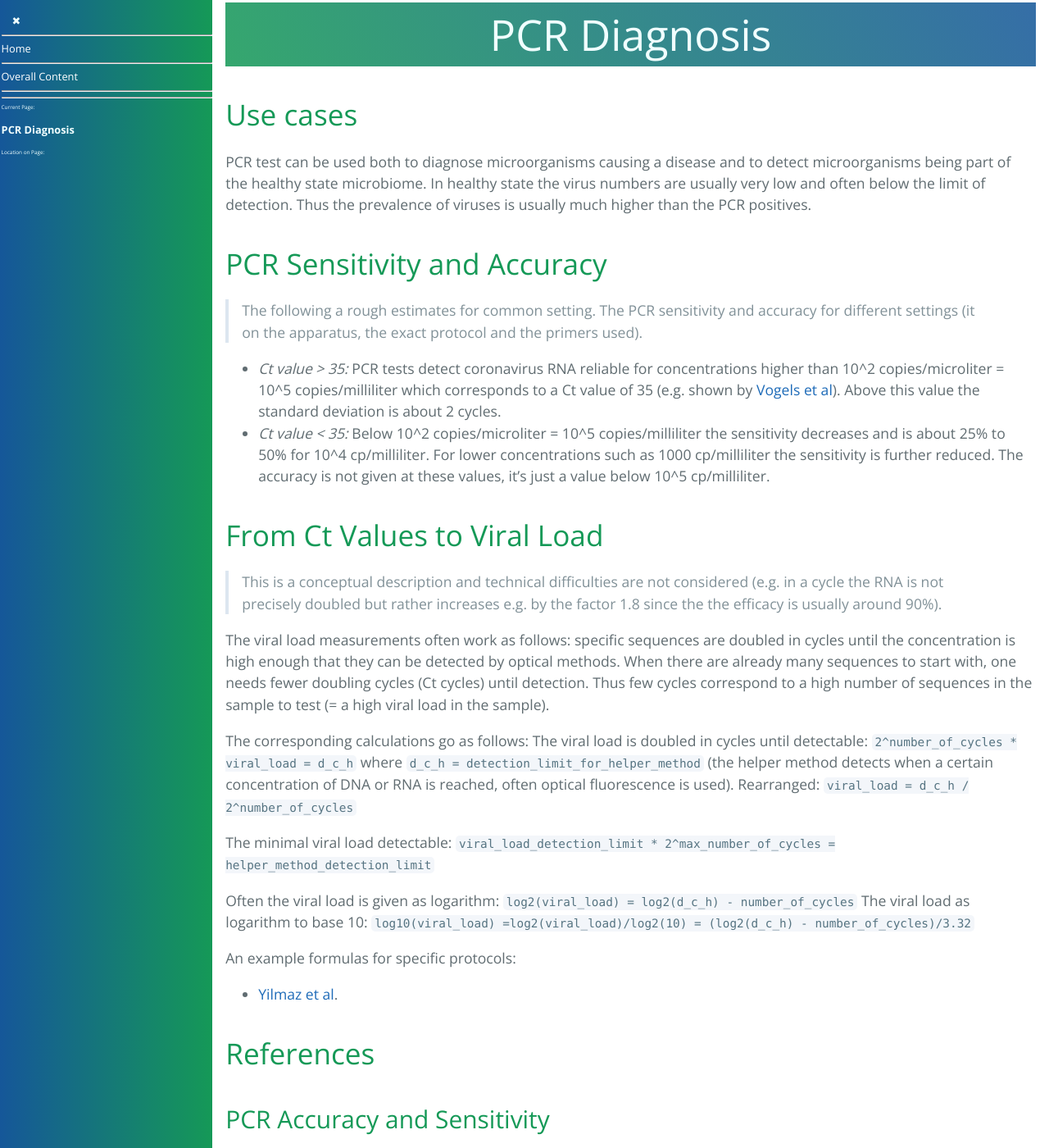
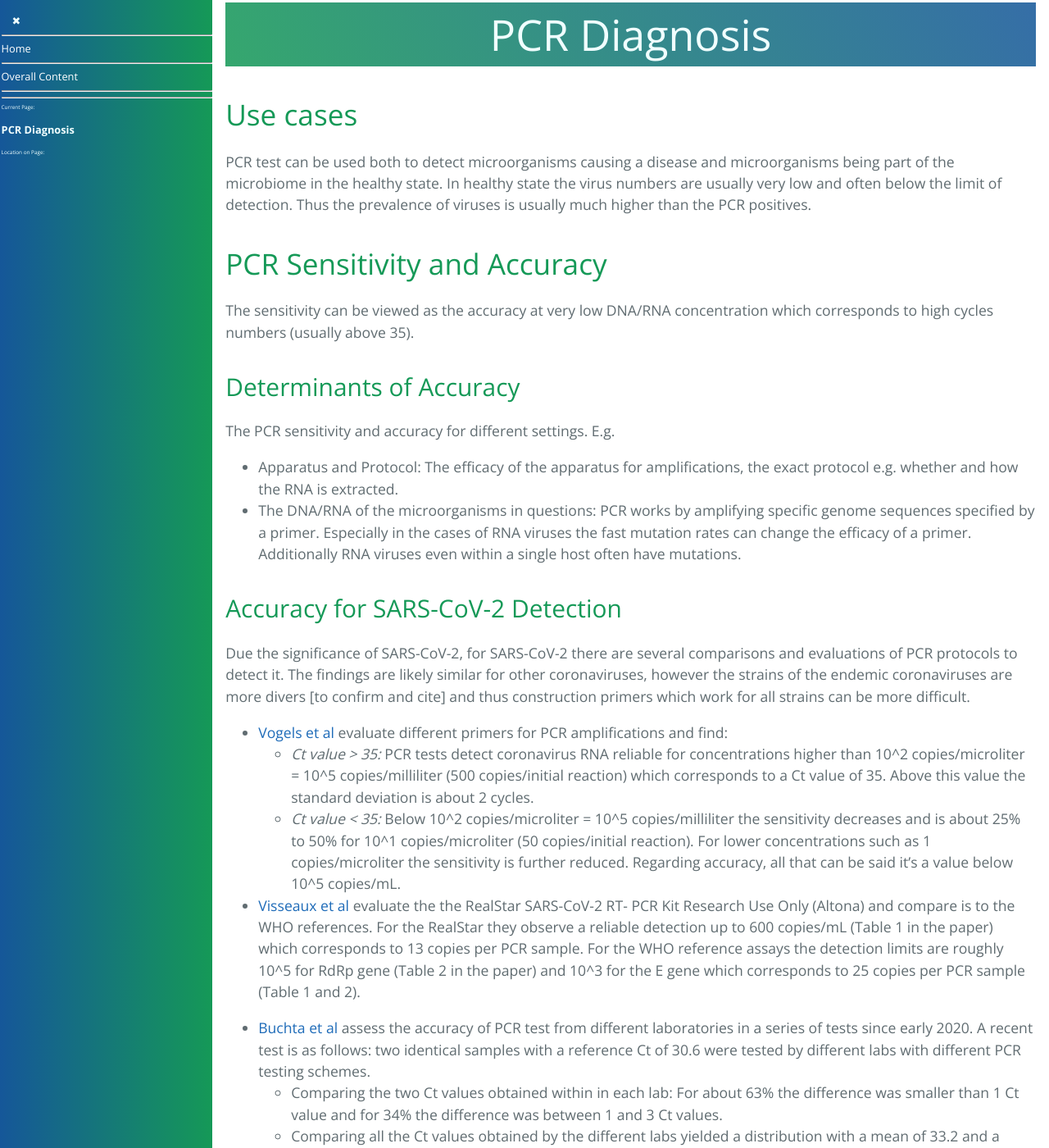
Before and after one commit to forestgrape/coronavirus, a Jekyll site: the page built from 3_medical/pcr_diagnosis.md, in a window 1280 px wide and 1400 px high. Shown: the whole window at 82% size. Built offline with Jekyll 4.4.1, drawn with Linux system fonts in a browser that asks for light colours; our own code applies the rules of GitHub Pages for plain Markdown files; some of the changed text lies outside the part shown.

Commit message:
section on PCR accuracy

```diff
--- a/3_medical/pcr_diagnosis.md
+++ b/3_medical/pcr_diagnosis.md
@@ -1,14 +1,29 @@
 # PCR Diagnosis
 
 ## Use cases
-PCR test can be used both to diagnose microorganisms causing a disease and to detect microorganisms being part of the healthy state microbiome. In healthy state the virus numbers are usually very low and often below the limit of detection. Thus the prevalence of viruses is usually much higher than the PCR positives.
+PCR test can be used both to detect microorganisms causing a disease and microorganisms being part of the microbiome in the healthy state. In healthy state the virus numbers are usually very low and often below the limit of detection. Thus the prevalence of viruses is usually much higher than the PCR positives.
 
 ## PCR Sensitivity and Accuracy
-> The following a rough estimates for common setting. The PCR sensitivity and accuracy for different settings (it on the apparatus, the exact protocol and the primers used).
+The sensitivity can be viewed as the accuracy at very low DNA/RNA concentration which corresponds to high cycles numbers (usually above 35).
 
-* *Ct value > 35:* PCR tests detect coronavirus RNA reliable for concentrations higher than 10^2 copies/microliter = 10^5 copies/milliliter which corresponds to a Ct value of 35 (e.g. shown by [Vogels et al](#vogels)). Above this value the standard deviation is about 2 cycles.
-* *Ct value < 35:* Below 10^2 copies/microliter = 10^5 copies/milliliter the sensitivity decreases and is about 25% to 50% for 10^4 cp/milliliter. For lower concentrations such as 1000 cp/milliliter the sensitivity is further reduced. The accuracy is not given at these values, it's just a value below 10^5 cp/milliliter.
+### Determinants of Accuracy
+The PCR sensitivity and accuracy for different settings. E.g.
+* Apparatus and Protocol: The efficacy of the apparatus for amplifications, the exact protocol e.g. whether and how the RNA is extracted.
+* The DNA/RNA of the microorganisms in questions: PCR works by amplifying specific genome sequences specified by a primer. Especially in the cases of RNA viruses the fast mutation rates can change the efficacy of a primer. Additionally RNA viruses even within a single host often have mutations.
 
+### Accuracy for SARS-CoV-2 Detection
+Due the significance of SARS-CoV-2, for SARS-CoV-2 there are several comparisons and evaluations of PCR protocols to detect it. The findings are likely similar for other coronaviruses, however the strains of the endemic coronaviruses are more divers [to confirm and cite] and thus construction primers which work for all strains can be more difficult.
+
+* [Vogels et al](#vogels) evaluate different primers for PCR amplifications and find:
+  * *Ct value > 35:* PCR tests detect coronavirus RNA reliable for concentrations higher than 10^2 copies/microliter = 10^5 copies/milliliter (500 copies/initial reaction) which corresponds to a Ct value of 35. Above this value the standard deviation is about 2 cycles.
+  * *Ct value < 35:* Below 10^2 copies/microliter = 10^5 copies/milliliter the sensitivity decreases and is about 25% to 50% for 10^1 copies/microliter (50 copies/initial reaction). For lower concentrations such as 1 copies/microliter the sensitivity is further reduced. Regarding accuracy, all that can be said it's a value below 10^5 copies/mL.
+
+* [Visseaux et al](#visseaux) evaluate the the RealStar SARS-CoV-2 RT- PCR Kit Research Use Only (Altona) and compare is to the WHO references. For the RealStar they observe a reliable detection up to 600 copies/mL (Table 1 in the paper) which corresponds to 13 copies per PCR sample. For the WHO reference assays the detection limits are roughly 10^5 for RdRp gene (Table 2 in the paper) and 10^3 for the E gene which corresponds to 25 copies per PCR sample (Table 1 and 2).
+
+* [Buchta et al](#buchta) assess the accuracy of PCR test from different laboratories in a series of tests since early 2020. A recent test is as follows: two identical samples with a reference Ct of 30.6 were tested by different labs with different PCR testing schemes.
+  * Comparing the two Ct values obtained within in each lab: For about 63% the difference was smaller than 1 Ct value and for 34% the difference was  between 1 and 3 Ct values.
+  * Comparing all the Ct values obtained by the different labs yielded a distribution with a mean of 33.2 and a standard deviation of 3.2.
+  * Up to a reference Ct value of 36 false negatives are below 10%. Above a ref Ct of 36 the values start to increase and reach about close to 50% at a ref Ct value of 39.
 
 ## From Ct Values to Viral Load
 > This is a conceptual description and technical difficulties are not considered (e.g. in a cycle the RNA is not precisely doubled but rather increases e.g. by the factor 1.8 since the the efficacy is usually around 90%).
@@ -28,13 +43,40 @@ The viral load as logarithm to base 10:
 
 An example formulas for specific protocols:
 * [Yilmaz et al](./diagnosis_and_viral_load.md#summary-yilmaz).
+* Supplement of Mali
 
 ## References
 
-### PCR Accuracy and Sensitivity
+### Refs PCR Accuracy and Sensitivity Evaluations
+
+#### Buchta
+Buchta, C., Camp, J., Jovanovic, J., Radler, U., Puchhammer-Stöckl, E., Benka, B., Huf, W., Müller, M., Griesmacher, A., Aberle, S. & Görzer, I. (2021). A look at the precision, sensitivity and specificity of SARS-CoV-2 RT-PCR assays through a dedicated external quality assessment round. Clinical Chemistry and Laboratory Medicine (CCLM), (), 000010151520211004. <https://doi.org/10.1515/cclm-2021-1004>
 
 #### Vogels
 Analytical sensitivity and efficiency comparisons of SARS-CoV-2 RT–qPCR primer–probe sets
 
+#### Liu
+Xinjin Liu, Jiangpeng Feng, Qiuhan Zhang, Dong Guo, Lu Zhang, Tao Suo, Wenjia Hu, Ming Guo, Xin Wang, Zhixiang Huang, Yong Xiong, Guozhong Chen, Yu Chen & Ke Lan (2020) Analytical comparisons of SARS-COV-2 detection by qRT-PCR and ddPCR with multiple primer/probe sets, Emerging Microbes & Infections, 9:1, 1175-1179, <https://doi.org/10.1080/22221751.2020.1772679>
+
+#### Visseaux
+Benoit Visseaux, Quentin Le Hingrat, Gilles Collin, Valentine Ferré, Alexandre Storto, Houria Ichou, Donia Bouzid, Nora Poey, Etienne de Montmollin, Diane Descamps, Nadhira Houhou-Fidouh,
+Evaluation of the RealStar® SARS-CoV-2 RT-PCR kit RUO performances and limit of detection,
+Journal of Clinical Virology, Volume 129,2020,
+<https://doi.org/10.1016/j.jcv.2020.104520.>
+
+##### Selected Finding
+"The detection of 10/10 replicates by the WHO RT-PCR assay was achieved for the dilution containing 1250 copies/mL (i.e. for an input of 25 copies/PCR in our conditions) whereas it was achieved for the dilution containing 625 copies/mL with both E and S genes of the RealStar® SARS-CoV-2 assay (i.e. for an input of 13 copies/PCR)."
+
+### Refs Practical Observations of PCR Accuracy
 
 #### Walkers
+[coming]
+
+### Refs Digital Droplet PCR
+
+#### Alteri
+Alteri C, Cento V, Antonello M, Colagrossi L, Merli M, Ughi N, et al. (2020) Detection and quantification of SARS-CoV-2 by droplet digital PCR in real-time PCR negative nasopharyngeal swabs from suspected COVID-19 patients. PLoS ONE 15(9): e0236311.
+<https://doi.org/10.1371/journal.pone.0236311>
+
+#### Kim
+Kim, K.B., Choi, H., Lee, G.D. et al. Analytical and Clinical Performance of Droplet Digital PCR in the Detection and Quantification of SARS-CoV-2. Mol Diagn Ther 25, 617–628 (2021). <https://doi.org/10.1007/s40291-021-00547-1>
```
